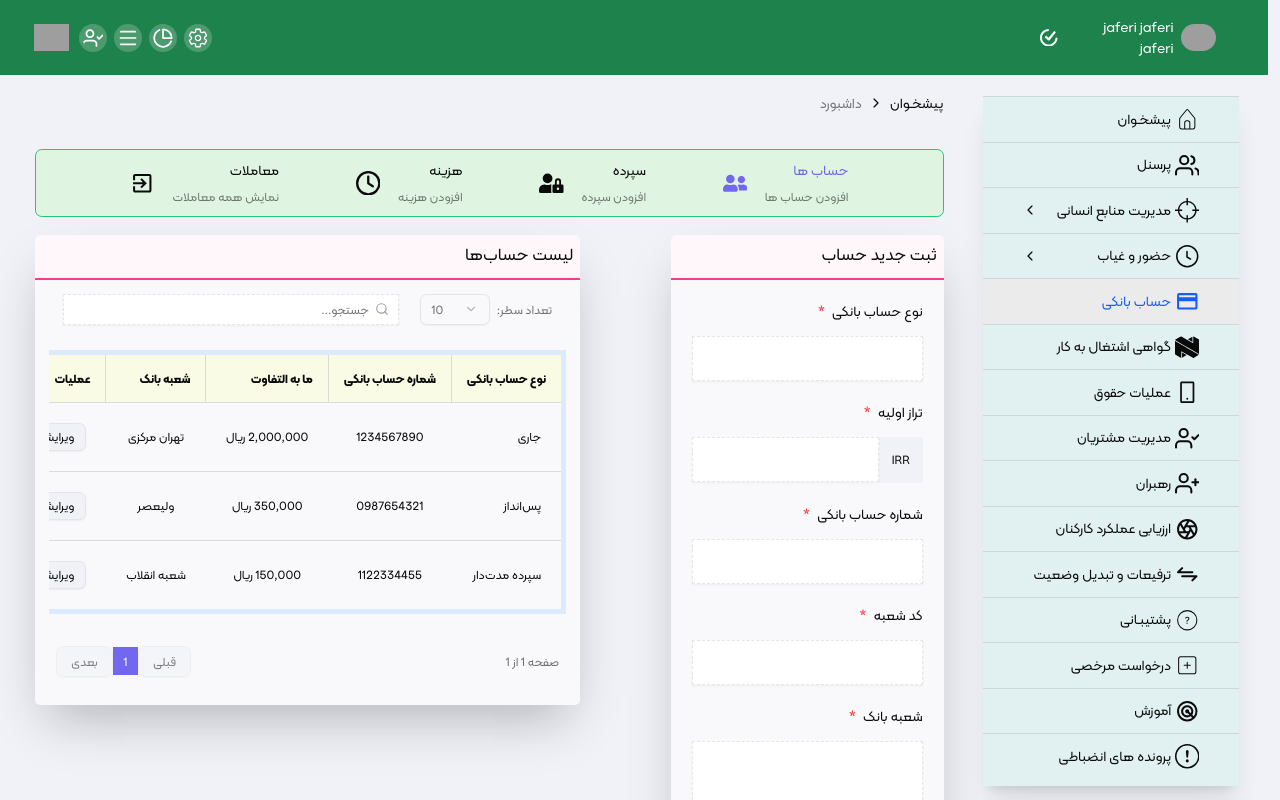
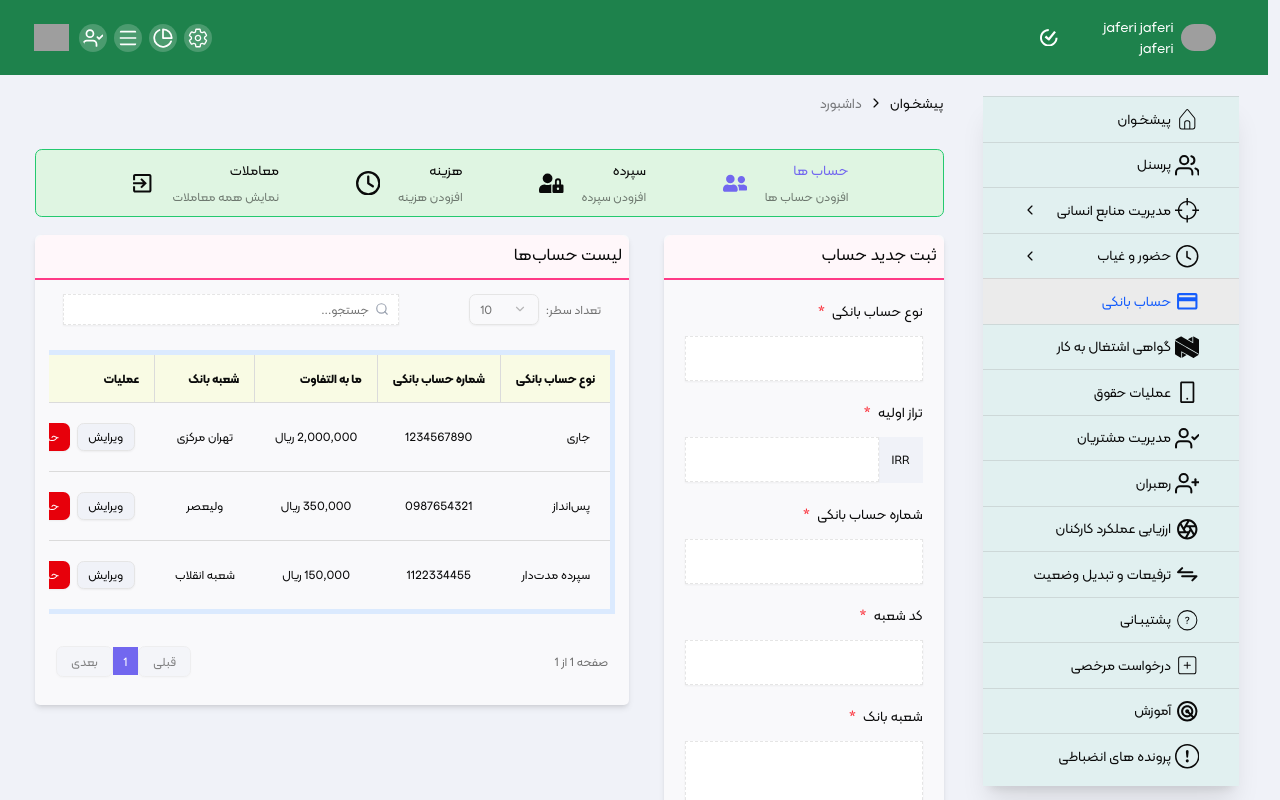
Before and after one commit to NavidVafaeiMajd/dashboard, a React (Vite) app: page /accounts-list in a window 1280 px wide. Shown: the top 800 px of the page. Built offline with nearby package versions, Linux system fonts and the light colour scheme; grey boxes are pictures that could not be loaded.

Commit message:
change bank styles

```diff
--- a/src/components/pages/bank/AccountBank/mainBank.tsx
+++ b/src/components/pages/bank/AccountBank/mainBank.tsx
@@ -50,9 +50,9 @@ export default function MainBank() {
   };
 
   return (
-    <div className="flex flex-wrap justify-between">
+    <div className="grid grid-cols-6 gap-10">
       {/* فرم ثبت جدید حساب */}
-      <div className="shadow-2xl   w-[30%] rounded-[5px] gap-[1.5rem] bg-[#F9F9FB]">
+      <div className="shadow-md col-span-2 rounded-[5px] gap-[1.5rem] bg-[#F9F9FB]">
         <div className="w-full h-[45px] p-2 items-center rounded-t-[9px] bg-[#FFF7FA] border-b-2 border-[#FF3A86]">
           <span className="text-[17px]">ثبت جدید حساب</span>
         </div>
@@ -162,7 +162,7 @@ export default function MainBank() {
       </div>
 
       {/* جدول نمایش حساب‌ها */}
-      <div className="shadow-2xl w-[60%] rounded-[5px] h-fit bg-[#F9F9FB]">
+      <div className="shadow-md col-span-4 rounded-[5px] h-fit bg-[#F9F9FB]">
         <div className="w-full h-[45px] p-2 items-center rounded-t-[9px] bg-[#FFF7FA] border-b-2 border-[#FF3A86]">
           <span className="text-[17px]">لیست حساب‌ها</span>
         </div>
```
Also changed, not shown: src/components/pages/bank/deposit-list/mainList.tsx (+0 -140 lines).
